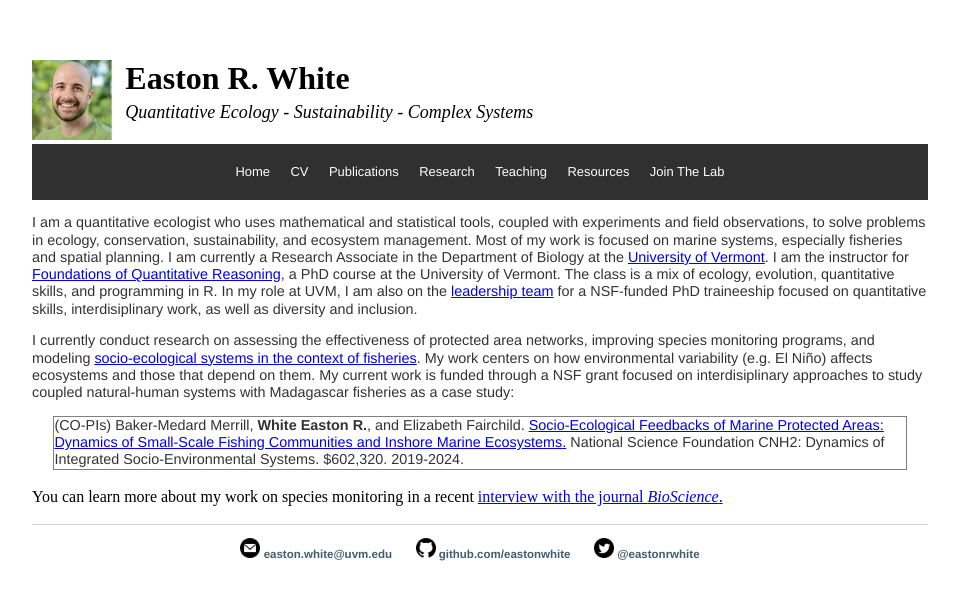
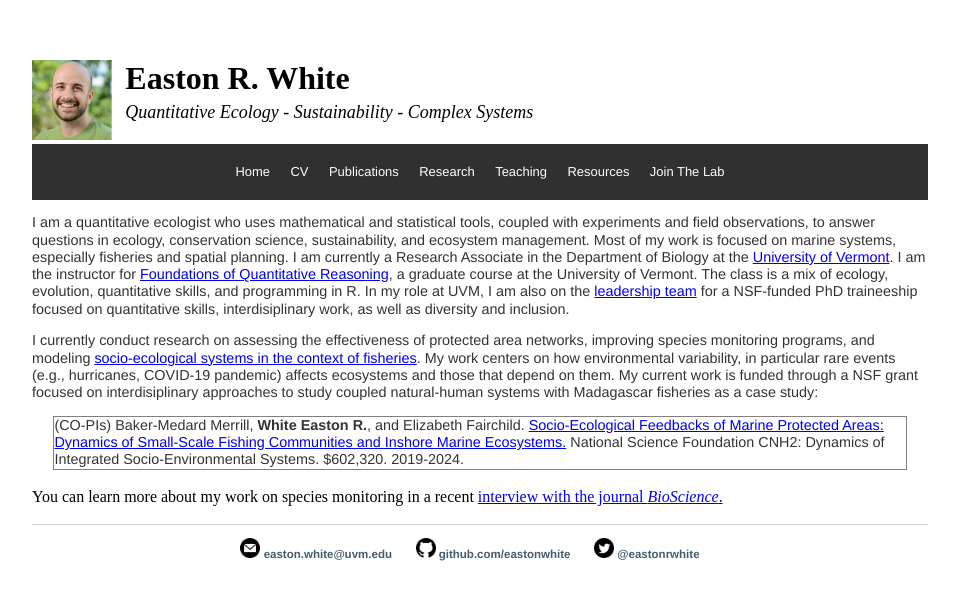
Before and after one commit to eastonwhite/eastonwhite.github.io, a Jekyll site: the page built from index.html, in a window 1280 px wide. Shown: the top 600 px of the page, without its empty margins (160-1119 px from the left). Built offline with Jekyll 4.4.1, drawn with Linux system fonts in a browser that asks for light colours.

Commit message:
updated intro paragraph

```diff
--- a/index.html
+++ b/index.html
@@ -4,9 +4,9 @@ title: Easton R. White
 ---
 
 <p>
-I am a quantitative ecologist who uses mathematical and statistical tools, coupled with experiments and field observations, to solve problems in ecology, conservation, sustainability, and ecosystem management. Most of my work is focused on marine systems, especially fisheries and spatial planning. I am currently a Research Associate in the Department of Biology at the <a href="https://www.uvm.edu/">University of Vermont</a>.  I am the instructor for <a href="https://eastonwhite.github.io/QuantReasoning/">Foundations of Quantitative Reasoning</a>, a PhD course at the University of Vermont. The class is a mix of ecology, evolution, quantitative skills, and programming in R. In my role at UVM, I am also on the <a href="https://www.uvm.edu/quest/leadership-team">leadership team</a> for a NSF-funded PhD traineeship focused on quantitative skills, interdisiplinary work, as well as diversity and inclusion.</p>
+I am a quantitative ecologist who uses mathematical and statistical tools, coupled with experiments and field observations, to answer questions in ecology, conservation science, sustainability, and ecosystem management. Most of my work is focused on marine systems, especially fisheries and spatial planning. I am currently a Research Associate in the Department of Biology at the <a href="https://www.uvm.edu/">University of Vermont</a>.  I am the instructor for <a href="https://eastonwhite.github.io/QuantReasoning/">Foundations of Quantitative Reasoning</a>, a graduate course at the University of Vermont. The class is a mix of ecology, evolution, quantitative skills, and programming in R. In my role at UVM, I am also on the <a href="https://www.uvm.edu/quest/leadership-team">leadership team</a> for a NSF-funded PhD traineeship focused on quantitative skills, interdisiplinary work, as well as diversity and inclusion.</p>
 
-<p>I currently conduct research on assessing the effectiveness of protected area networks, improving species monitoring programs, and modeling <a href="https://eastonwhite.github.io/research/#SES">socio-ecological systems in the context of fisheries</a>. My work centers on how environmental variability (e.g. El Niño) affects ecosystems and those that depend on them. My current work is funded through a NSF grant focused on interdisiplinary approaches to study coupled natural-human systems with Madagascar fisheries as a case study:</p>
+<p>I currently conduct research on assessing the effectiveness of protected area networks, improving species monitoring programs, and modeling <a href="https://eastonwhite.github.io/research/#SES">socio-ecological systems in the context of fisheries</a>. My work centers on how environmental variability, in particular rare events (e.g., hurricanes, COVID-19 pandemic) affects ecosystems and those that depend on them. My current work is funded through a NSF grant focused on interdisiplinary approaches to study coupled natural-human systems with Madagascar fisheries as a case study:</p>
 
 <div>
 <p style="width:95%; border: 1px solid gray; margin: auto">
```
